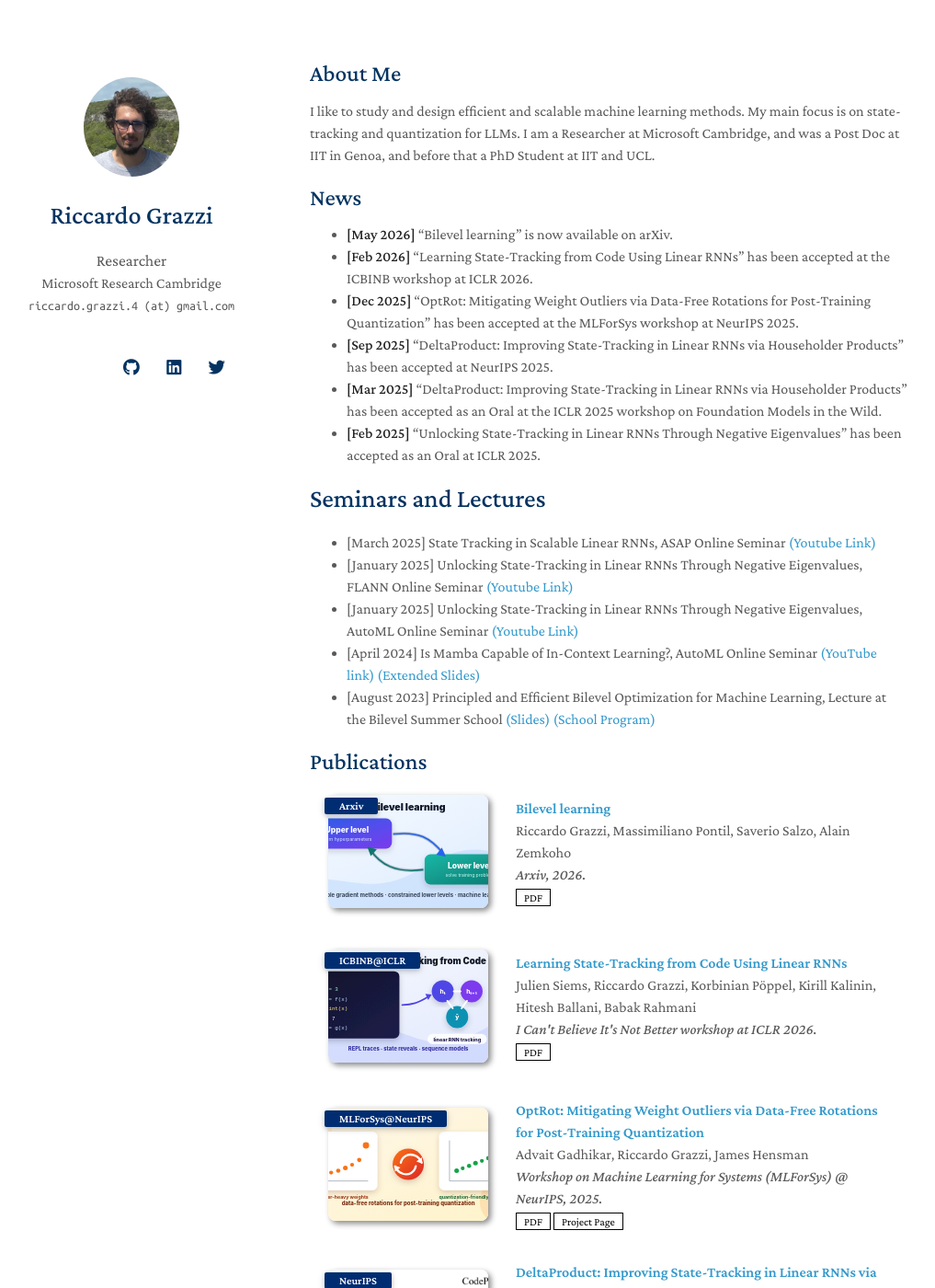
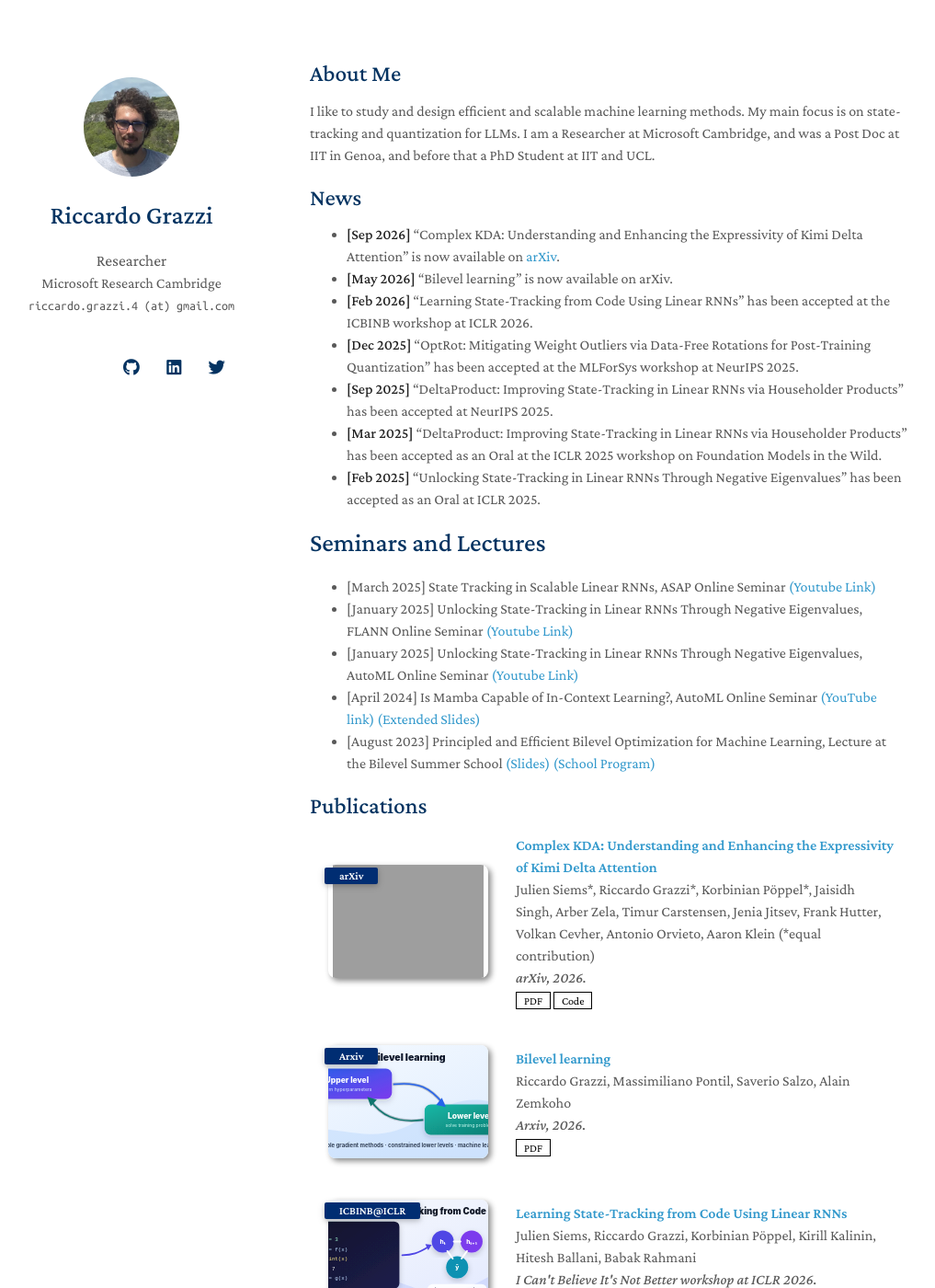
Before and after one commit to prolearner/riccardograzzi.github.io, a Jekyll site: the page built from index.md, in a window 1280 px wide and 1400 px high. Shown: the whole window at 92% size, without its empty margins (133-1150 px from the left). Built offline with Jekyll 4.4.1, drawn with Linux system fonts in a browser that asks for light colours; nearby versions of some CDN libraries; a style sheet for code colours, icons or effects is not loaded; our own code applies the rules of GitHub Pages for plain Markdown files; grey boxes are pictures that could not be loaded.

Commit message:
Add Complex KDA publication and refresh CV

```diff
--- a/_data/publications.yml
+++ b/_data/publications.yml
@@ -1,4 +1,14 @@
 main:
+
+  - title: "Complex KDA: Understanding and Enhancing the Expressivity of Kimi Delta Attention"
+    authors: Julien Siems*, Riccardo Grazzi*, Korbinian Pöppel*, Jaisidh Singh, Arber Zela, Timur Carstensen, Jenia Jitsev, Frank Hutter, Volkan Cevher, Antonio Orvieto, Aaron Klein (*equal contribution)
+    conference_short: arXiv
+    conference: arXiv, 2026.
+    pdf: https://arxiv.org/pdf/2609.24797
+    code: https://github.com/OpenEuroLLM/ComplexKDA
+    # Animation source: https://juliensiems.github.io/assets/img/signed_kda_hand.gif
+    image: ./assets/img/complex_kda.gif
+    image_fit: contain
 
   - title: "Bilevel learning"
     authors: Riccardo Grazzi, Massimiliano Pontil, Saverio Salzo, Alain Zemkoho
--- a/_includes/publications.md
+++ b/_includes/publications.md
@@ -9,7 +9,7 @@
 <div class="pub-row">
   <div class="col-sm-3 abbr" style="position: relative;padding-right: 15px;padding-left: 15px;">
     {% if link.image %}
-    <img src="{{ link.image }}" class="teaser img-fluid z-depth-1" style="width=100;height=40%">
+    <img src="{{ link.image }}" alt="{{ link.title | escape }}" class="teaser img-fluid z-depth-1"{% if link.image_fit %} style="object-fit: {{ link.image_fit }};"{% endif %}>
     {% endif %}
     {% if link.conference_short %}
     <abbr class="badge">{{ link.conference_short }}</abbr>
--- a/index.md
+++ b/index.md
@@ -14,6 +14,7 @@ and before that a PhD Student at IIT and UCL.
 - **Machine Learning:** meta-learning, incremental learning, transfer learning -->
 
 ## News
+- **[Sep 2026]** “Complex KDA: Understanding and Enhancing the Expressivity of Kimi Delta Attention” is now available on [arXiv](https://arxiv.org/abs/2609.24797).
 - **[May 2026]** “Bilevel learning” is now available on arXiv.
 - **[Feb 2026]** “Learning State-Tracking from Code Using Linear RNNs” has been accepted at the ICBINB workshop at ICLR 2026.
 - **[Dec 2025]** “OptRot: Mitigating Weight Outliers via Data-Free Rotations for Post-Training Quantization” has been accepted at the MLForSys workshop at NeurIPS 2025.
```
Also changed, not shown: 2 other files.
